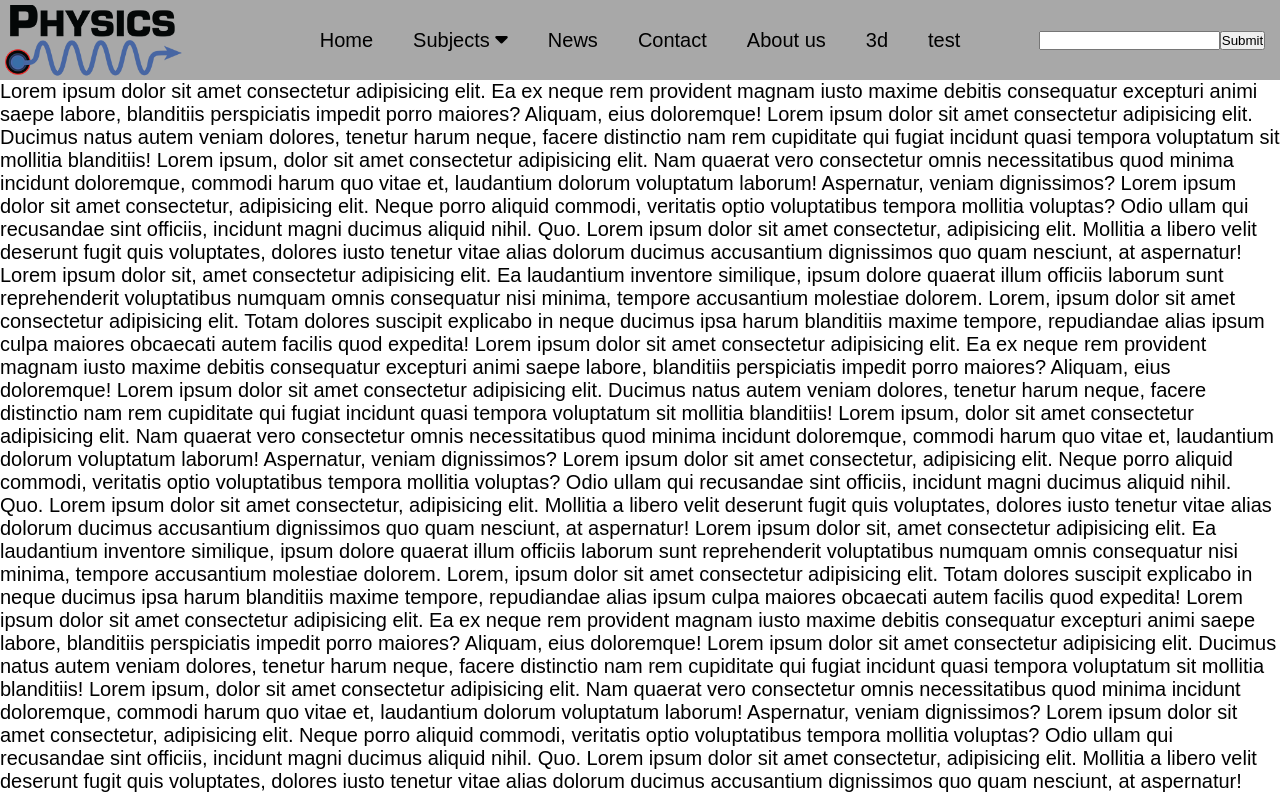
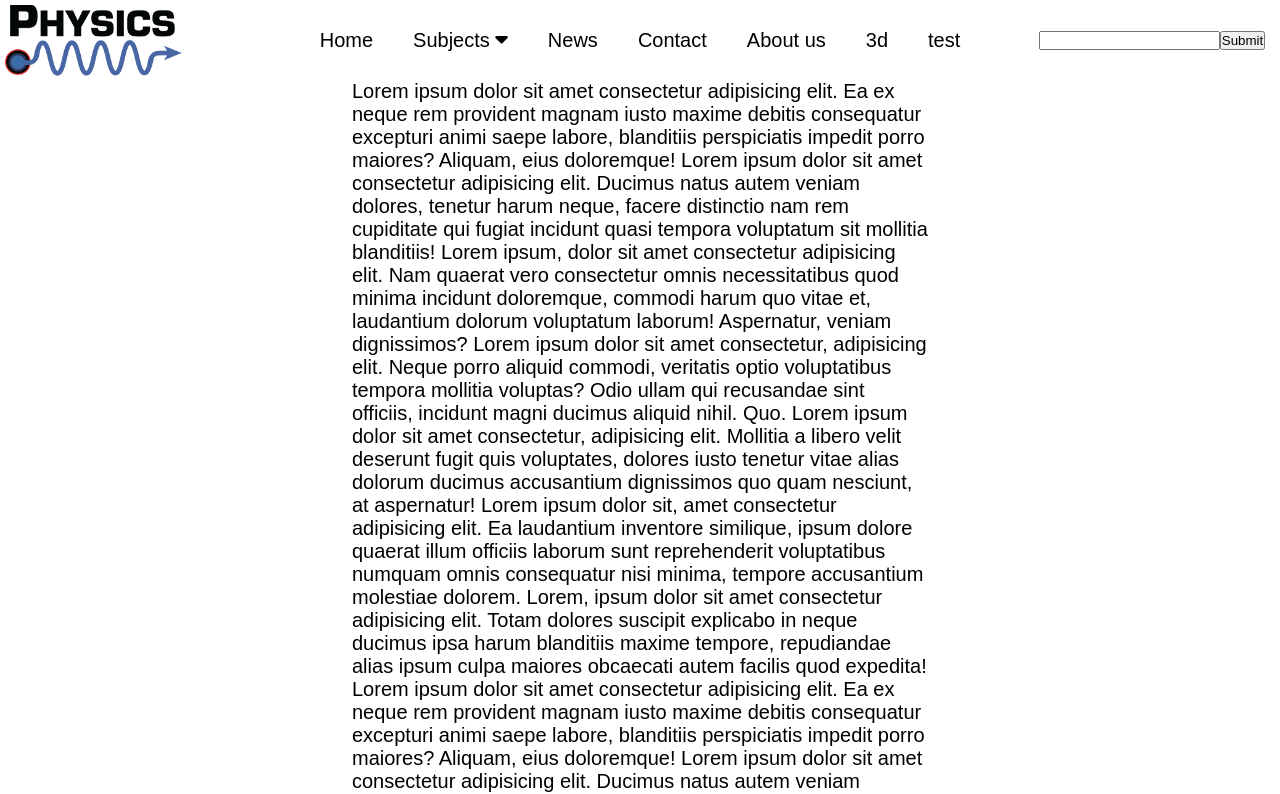
Before and after one commit to Lode2/testwebsite, a plain HTML site: page index.html in a window 1280 px wide. Shown: the top 794 px of the page. Drawn offline with Linux system fonts and the light colour scheme.

Commit message:
Add files via upload
updated the css file so all pages are compatible

```diff
--- a/style.css
+++ b/style.css
@@ -4,12 +4,15 @@
 }
 body{
     font: 20px Arial, Helvetica, sans-serif;
+    display: flex;
+    flex-direction: column;
 }
 /* Topnav */
 #Topnav{
     display: flex;
     flex-wrap: nowrap;
-    background-color: rgb(168, 168, 168);
+    background-color: white;
+    order: 1;
 }
 #Topnav a{
     text-decoration: none;
@@ -82,3 +85,20 @@ button:hover{
     display: flex;
     justify-content: center;
 }
+/* Main */
+#main{
+    display: flex;
+    width: 45%;
+    left: 27.5%;
+    right: 27.5%;
+    order: 2;
+    align-self: center;
+}
+/* Bottom nav */
+#Bottomnav{
+    display: flex;
+    width: 100%;
+    height: 200px;
+    background-color: black;
+    order: 3;
+}
```
